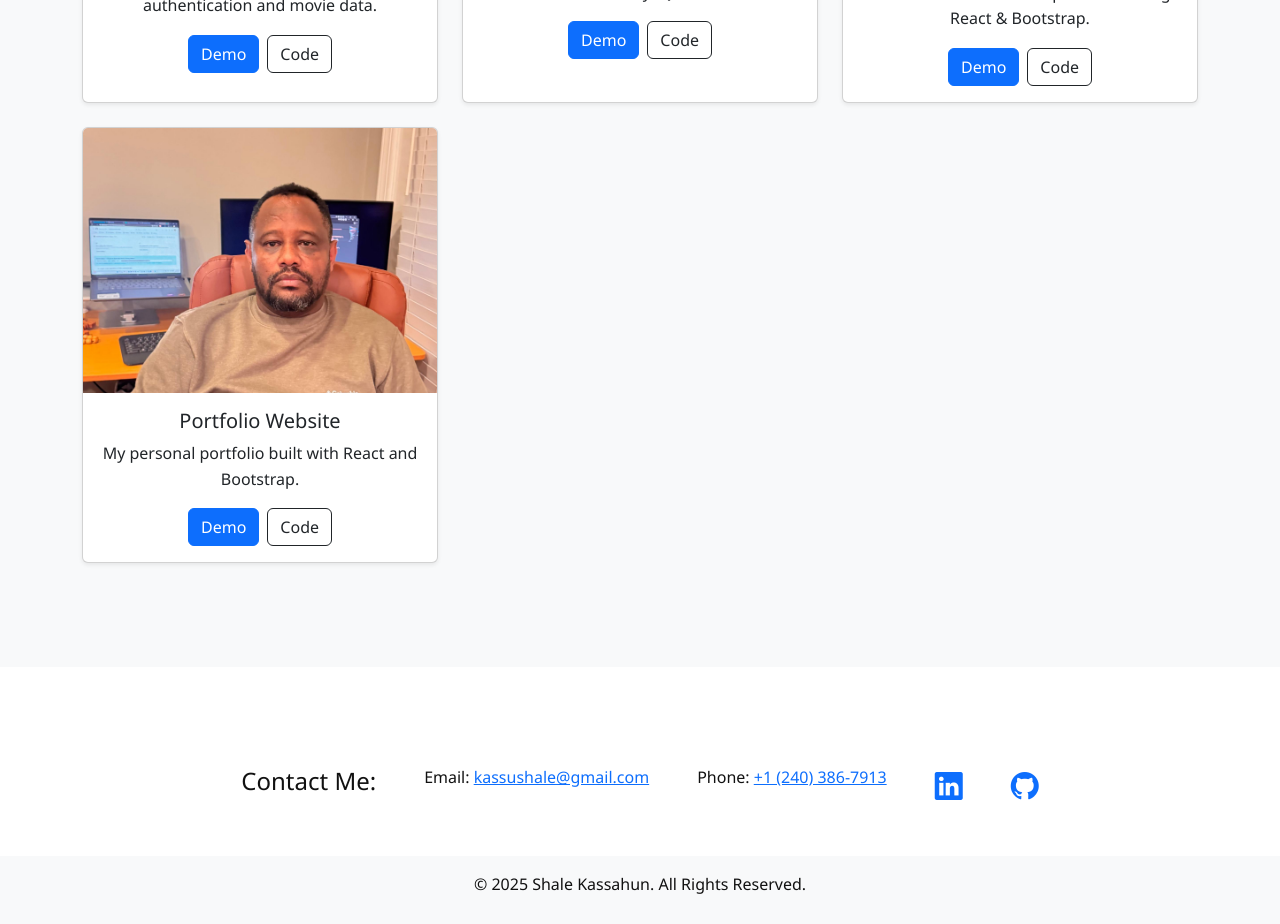
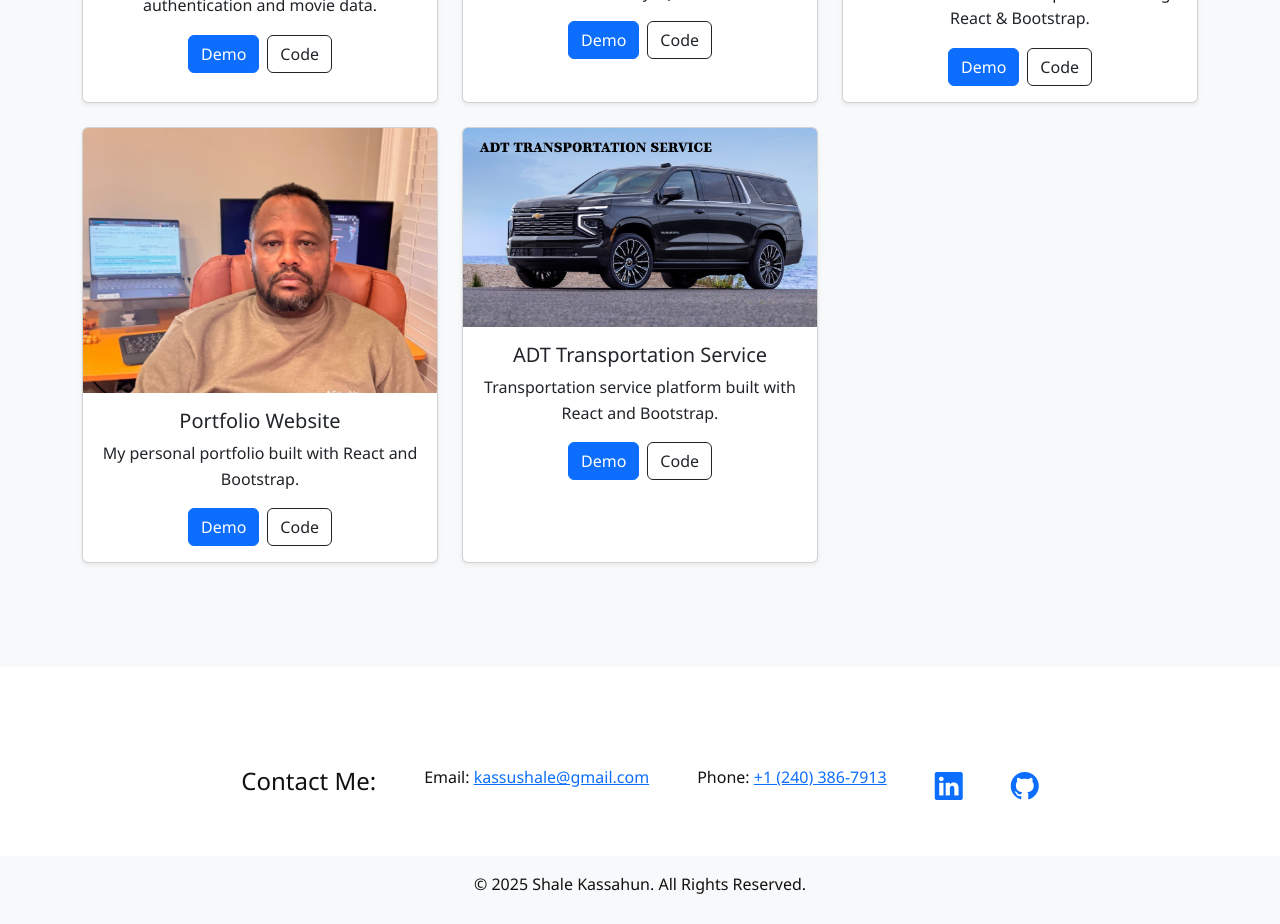
Before and after one commit to kassushale1980/Kassu-Personal-Portfolio, a React (Vite) app: page / in a window 1280 px wide. Shown: the part 1580-2504 px from the top of the page. Built offline with nearby package versions, Linux system fonts and the light colour scheme.

Commit message:
Add new project to portfolio

```diff
--- a/src/components/Projects.jsx
+++ b/src/components/Projects.jsx
@@ -1,97 +1,3 @@
-// import React from "react";
-
-// const Projects = () => {
-//   const projects = [
-//     {
-//       title: "Netflix Clone 2025",
-//       image: "/images/My-Netflix.jpg",
-//       description:
-//         "Full-featured Netflix-style web app with authentication and movie data.",
-//       demo: "https://kassushale1980.github.io/Netflix-clone-2025/",
-//       code: "https://github.com/kassushale1980/Netflix-clone-2025.git",
-//     },
-//     {
-//       title: "Evangadi Forum",
-//       image: "/images/Evangadi-logo.jpg",
-//       description: "Q&A platform built with React, Node.js, and MySQL.",
-//       demo: "https://incredible-profiterole-df81ce.netlify.app/",
-//       code: "https://github.com/kassushale1980/EvangadiForum-ProjectFront.git",
-//     },
-//     {
-//       title: "Amazon Clone",
-//       image: "/images/amazon-logo.jpg",
-//       description: "E-commerce frontend replica built using React & Bootstrap.",
-//       demo: "https://kassushaleamazon-cloneproject.netlify.app/",
-//       code: "https://github.com/kassushale1980/newkassuamazon-clone.git",
-//     },
-//     {
-//       title: "Portfolio Website",
-//       image: "/images/kassunewportfolio.jpg",
-//       description: "My personal portfolio built with React and Bootstrap.",
-//       code: "https://github.com/kassushale1980/Kassu-Personal-Portfolio.git",
-//       demo: "https://kassuportfolio.netlify.app/",
-//     },
-//   ];
-
-//   return (
-//     <section id="projects" className="py-5 bg-light text-center">
-//       <div className="container">
-//         <h2>Projects</h2>
-//         <div className="row mt-4">
-//           {projects.map((project, index) => (
-//             <div className="col-md-4 mb-4" key={index}>
-//               <div className="card h-100 shadow-sm">
-//                 <img
-//                   src={project.image}
-//                   className="card-img-top"
-//                   alt={project.title}
-//                 />
-//                 <div className="card-body">
-//                   <h5 className="card-title">{project.title}</h5>
-//                   <p className="card-text">{project.description}</p>
-
-//                   {project.demo && project.demo !== "#" ? (
-//                     <a
-//                       href={project.demo}
-//                       target="_blank"
-//                       rel="noreferrer"
-//                       className="btn btn-primary me-2"
-//                     >
-//                       Demo
-//                     </a>
-//                   ) : (
-//                     <a
-//                       href="#"
-//                       onClick={(e) => e.preventDefault()}
-//                       className="btn btn-secondary me-2"
-//                     >
-//                       Demo
-//                     </a>
-//                   )}
-
-//                   <a
-//                     href={project.code}
-//                     target="_blank"
-//                     rel="noreferrer"
-//                     className="btn btn-outline-dark"
-//                   >
-//                     Code
-//                   </a>
-//                 </div>
-//               </div>
-//             </div>
-//           ))}
-//         </div>
-//       </div>
-//     </section>
-//   );
-// };
-
-// export default Projects;
-
-
-
-
 import React from "react";
 
 const Projects = () => {
@@ -124,6 +30,13 @@ const Projects = () => {
       description: "My personal portfolio built with React and Bootstrap.",
       code: "https://github.com/kassushale1980/Kassu-Personal-Portfolio.git",
       demo: "https://kassuportfolio.netlify.app/",
+    },
+      {
+      title: "ADT Transportation Service",
+      image: "/images/Suburban-SUV3.JPG",
+      description: "Transportation service platform built with React and Bootstrap.",
+      code: "https://github.com/kassushale1980/adt-transportation.git",
+      demo: "https://abeil-adt-transportation.netlify.app/",
     },
   ];
 
```
Also changed, not shown: public/images/Suburban-SUV3.JPG (added).
